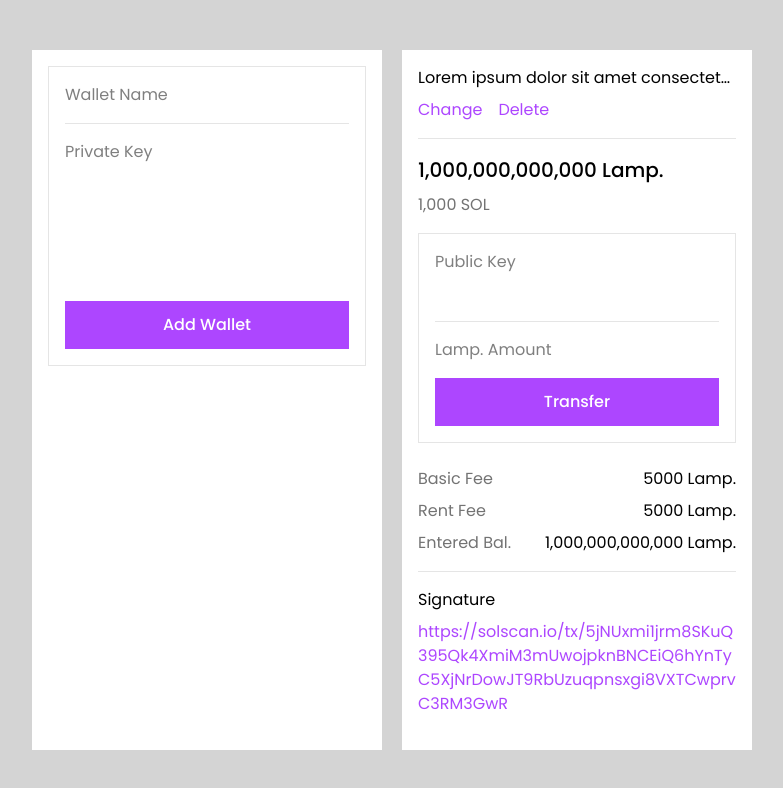
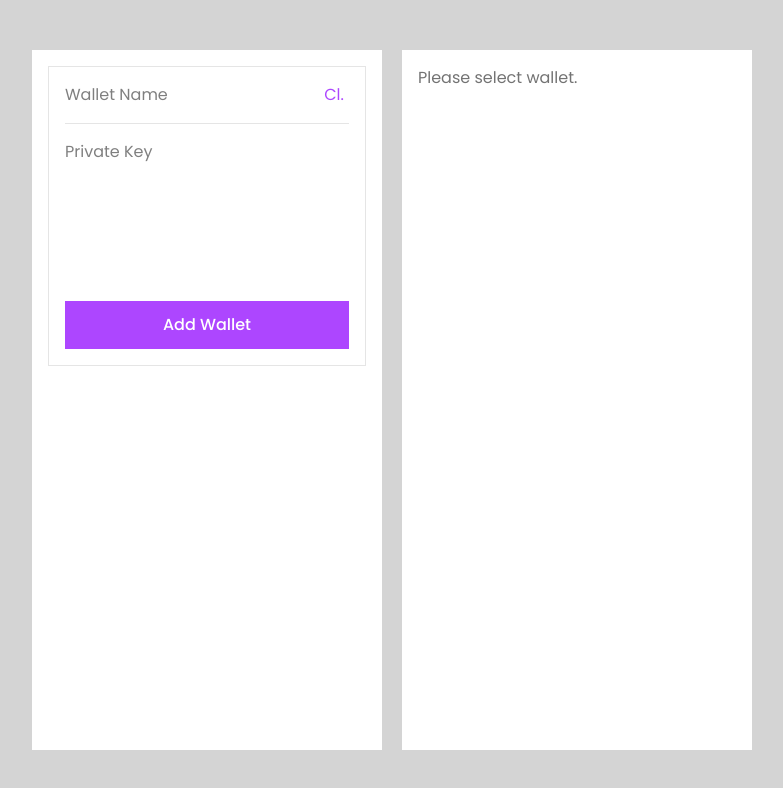
Before and after one commit to yandyrohman/sol-transfer, a Vue app: page / in a window 1280 px wide. Shown: the top 788 px of the page, without its empty margins (248-1031 px from the left). Built offline with nearby package versions, Linux system fonts and the light colour scheme.

Commit message:
add: wallet active management

```diff
--- a/src/components/Main.vue
+++ b/src/components/Main.vue
@@ -1,17 +1,37 @@
 <script setup>
+import { activeWallet, formWallet, wallets } from '../storage';
+
+function handleShowPrivateKey() {
+  formWallet.name = activeWallet.value?.name
+  formWallet.privateKey = activeWallet.value?.privateKey
+}
+
+function handleDelete() {
+  if (confirm(`Hapus wallet '${activeWallet.value.name}' ?`)) {
+    wallets.value = wallets.value.filter(wallet => wallet.walletStr !== activeWallet.value.walletStr)
+    activeWallet.value = null
+  }
+}
 </script>
 
 <template>
   <div class="w-[350px] h-[700px] bg-white p-4 space-y-4">
+    <template v-if="activeWallet">
       <div class="w-full space-y-2">
         <div class="w-full line-clamp-1 break-all">
-        Lorem ipsum dolor sit amet consectetur adipisicing elit. Animi, voluptas aspernatur. Quae illum incidunt nostrum, dolores odit cum sed rem mollitia ab eius, aspernatur debitis neque dolorum necessitatibus vero ut.
+          {{ activeWallet.name }}
         </div>
         <div class="shrink-0 w-max flex gap-4">
-        <div class="text-purple-500 select-none cursor-pointer hover:underline">
-          Change
+          <div
+            class="text-purple-500 select-none cursor-pointer hover:underline"
+            @click="handleShowPrivateKey"
+          >
+            Show Prv.
           </div>
-        <div class="text-purple-500 select-none cursor-pointer hover:underline">
+          <div
+            class="text-purple-500 select-none cursor-pointer hover:underline"
+            @click="handleDelete"
+          >
             Delete
           </div>
         </div>
@@ -73,5 +93,11 @@
           https://solscan.io/tx/5jNUxmi1jrm8SKuQ395Qk4XmiM3mUwojpknBNCEiQ6hYnTyC5XjNrDowJT9RbUzuqpnsxgi8VXTCwprvC3RM3GwR
         </div>
       </div>
+    </template>
+    <template v-else>
+      <div class="text-neutral-500">
+        Please select wallet.
       </div>
     </template>
+  </div>
+</template>
--- a/src/components/Wallet.vue
+++ b/src/components/Wallet.vue
@@ -1,56 +1,72 @@
 <script setup>
-import { reactive } from 'vue';
 import { Keypair } from '@solana/web3.js';
-import { useStorage } from "@vueuse/core";
+import { activeWallet, formWallet, wallets } from '../storage';
 
 import bs58 from 'bs58'
-
-const activeWallet = useStorage('active-wallet', null)
-const wallets = useStorage('wallets', [])
-
-const form = reactive({
-  name: '',
-  privateKey: ''
-})
 
 function shortWallet(wallet) {
   if (wallet.length <= 8) return wallet
   return wallet.slice(0, 4) + '...' + wallet.slice(-4)
 }
 
+function isActive(wallet) {
+  return activeWallet.value?.walletStr === wallet.walletStr
+}
+
 function handleAddWallet() {
   try {
-    const secretKey = bs58.decode(form.privateKey)
+    const secretKey = bs58.decode(formWallet.privateKey)
     const keypair = Keypair.fromSecretKey(secretKey)
     const walletStr = keypair.publicKey.toBase58()
 
     wallets.value.unshift({
-      name: form.name,
-      privateKey: form.privateKey,
+      name: formWallet.name,
+      privateKey: formWallet.privateKey,
       walletStr
     })
 
-    form.name = ''
-    form.privateKey = ''
+    formWallet.name = ''
+    formWallet.privateKey = ''
   } catch {
     alert('Ada masalah saat menambahkan wallet, silahkan cek private key anda.')
   }
+}
+
+function handleSelectWallet(wallet) {
+  if (activeWallet.value && activeWallet.value.walletStr === wallet.walletStr) {
+    activeWallet.value = null
+  } else {
+    activeWallet.value = wallet
+  }
+}
+
+function handleClear() {
+  formWallet.name = ''
+  formWallet.privateKey = ''
 }
 </script>
 
 <template>
   <div class="w-[350px] h-[700px] bg-white p-4 space-y-4 overflow-y-auto">
     <div class="w-full h-max border border-neutral-200">
-      <input
-        v-model="form.name"
-        class="w-full h-max p-4 outline-none"
-        placeholder="Wallet Name"
-      >
+      <div class="relative w-full h-max flex items-center">
+        <input
+          v-model="formWallet.name"
+          class="w-full h-max p-4 outline-none"
+          placeholder="Wallet Name"
+        >
+        <div
+          class="absolute right-4 w-[30px] h-[30px] bg-white flex justify-center items-center select-none cursor-pointer text-purple-500 hover:underline"
+          @click="handleClear"
+        >
+          Cl.
+        </div>
+      </div>
       <div class="w-full px-4">
         <div class="w-full h-[1px] bg-neutral-200" />
       </div>
       <textarea
-        v-model="form.privateKey"
+        v-model="formWallet.privateKey"
         class="w-full h-[170px] p-4 outline-none resize-none"
         placeholder="Private Key"
       />
@@ -70,8 +86,9 @@ function handleAddWallet() {
       <div
         class="w-full h-max hover:bg-neutral-50 border border-neutral-200 p-4 select-none cursor-pointer"
         :class="{
-          '!bg-purple-100 hover:!bg-purple-100 !border-purple-300': i === 2
+          '!bg-purple-100 hover:!bg-purple-100 !border-purple-300': isActive(wallet)
         }"
+        @click="handleSelectWallet(wallet)"
       >
         <div class="w-full line-clamp-1 break-all">
           {{ wallet.name }}
--- /dev/null
+++ b/src/storage.js
@@ -0,0 +1,11 @@
+import { useStorage } from "@vueuse/core";
+import { reactive, ref } from "vue";
+
+const wallets = useStorage('wallets', [])
+const activeWallet = ref(null)
+const formWallet = reactive({
+  name: '',
+  privateKey: ''
+})
+
+export { wallets, activeWallet, formWallet }
```
Lines whose indentation alone changed are shown as unchanged.
